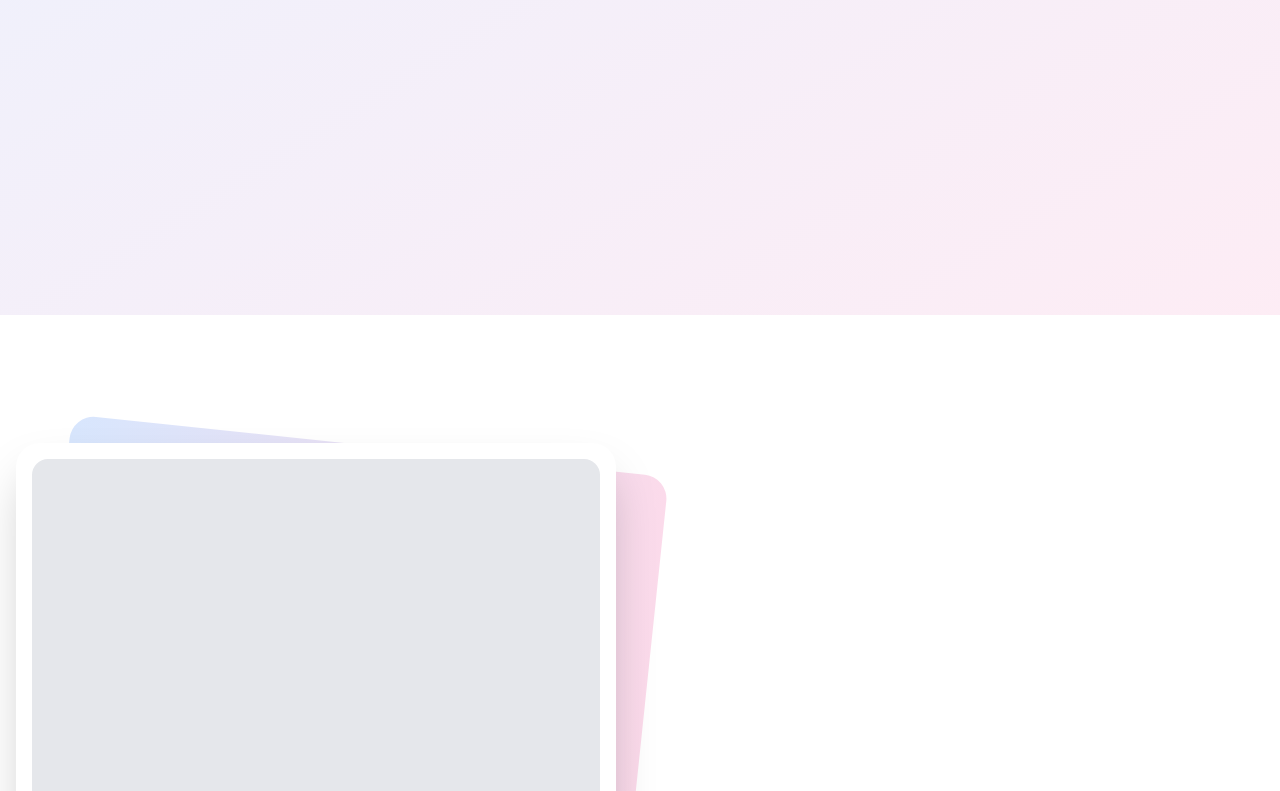
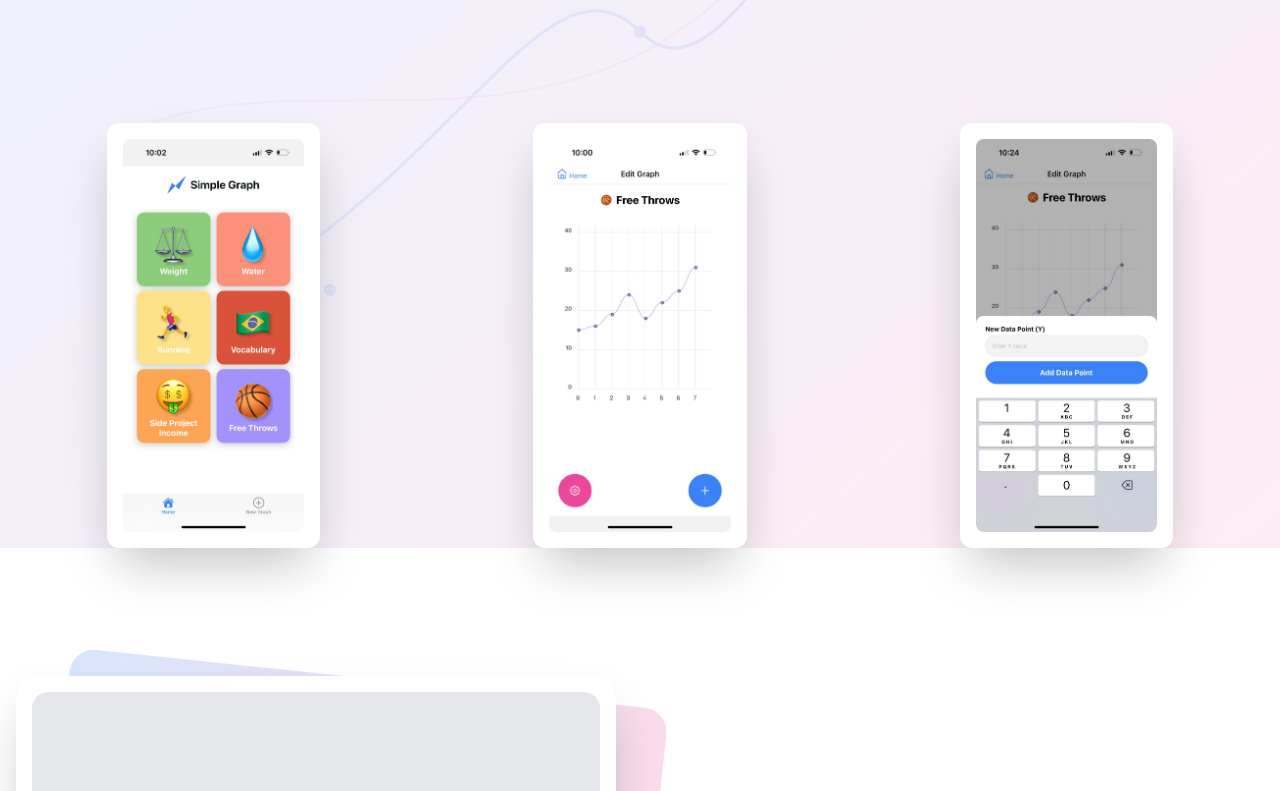
Before and after one commit to jdwyer6/simple-graph-web, an Astro site: page / in a window 1280 px wide. Shown: the part 485-1276 px from the top of the page. Built offline with nearby package versions, Linux system fonts and the light colour scheme; Astro itself is replaced by a stand-in of ours.

Commit message:
add hero images

```diff
--- a/src/pages/index.astro
+++ b/src/pages/index.astro
@@ -9,7 +9,7 @@ import Layout from '../layouts/Layout.astro';
 			<div class="max-w-3xl mx-auto text-center">
 				<h1 class="text-5xl lg:text-6xl font-bold mb-6">
 					Track your daily progress,<br/>
-					achieve your goals
+					with <span class="text-primary">Simple </span><span class="text-secondary">Graph</span>
 				</h1>
 				<p class="text-xl text-gray-600 mb-8">
 					With Simple Graph, you can easily visualize and track your daily habits,
@@ -19,6 +19,45 @@ import Layout from '../layouts/Layout.astro';
 					Download on the App Store
 				</a>
 			</div>
+		</div>
+		<div class="flex flex-row justify-around items-center">
+			<div class="relative w-1/6">
+				<div class="relative bg-white p-4 rounded-xl shadow-2xl">
+					<img src="/images/homepage.jpg" alt="Hero Image" class="w-full h-full object-cover rounded-lg" />
+				</div>
+			</div>
+			<div class="relative w-1/6">
+				<div class="relative bg-white p-4 rounded-xl shadow-2xl">
+					<img src="/images/graph_edit.jpg" alt="Hero Image" class="w-full h-full object-cover rounded-lg" />
+				</div>
+			</div>
+			<div class="relative w-1/6">
+				<div class="relative bg-white p-4 rounded-xl shadow-2xl">
+					<img src="/images/new_data_point.jpg" alt="Hero Image" class="w-full h-full object-cover rounded-lg" />
+				</div>
+			</div>
+		</div>
+		<div class="absolute top-0 left-0 w-full h-full -z-10">
+			<svg class="absolute w-full h-full opacity-10" viewBox="0 0 1000 1000">
+				<!-- Main trend line -->
+				<path
+					d="M0,800 C300,700 400,400 500,500 C600,600 700,200 1000,100"
+					class="stroke-primary stroke-[3]"
+					fill="none"
+				/>
+
+				<!-- Data points -->
+				<circle cx="200" cy="750" r="6" class="fill-primary"/>
+				<circle cx="500" cy="500" r="6" class="fill-primary"/>
+				<circle cx="800" cy="250" r="6" class="fill-secondary"/>
+
+				<!-- Secondary trend line -->
+				<path
+					d="M0,600 C200,500 500,700 700,300 C800,200 900,100 1000,200"
+					class="stroke-secondary stroke-[2] opacity-50"
+					fill="none"
+				/>
+			</svg>
 		</div>
 	</section>
 
```
Also changed, not shown: public/images/graph_edit.jpg (added), public/images/homepage.jpg (added), public/images/new_data_point.jpg (added).
